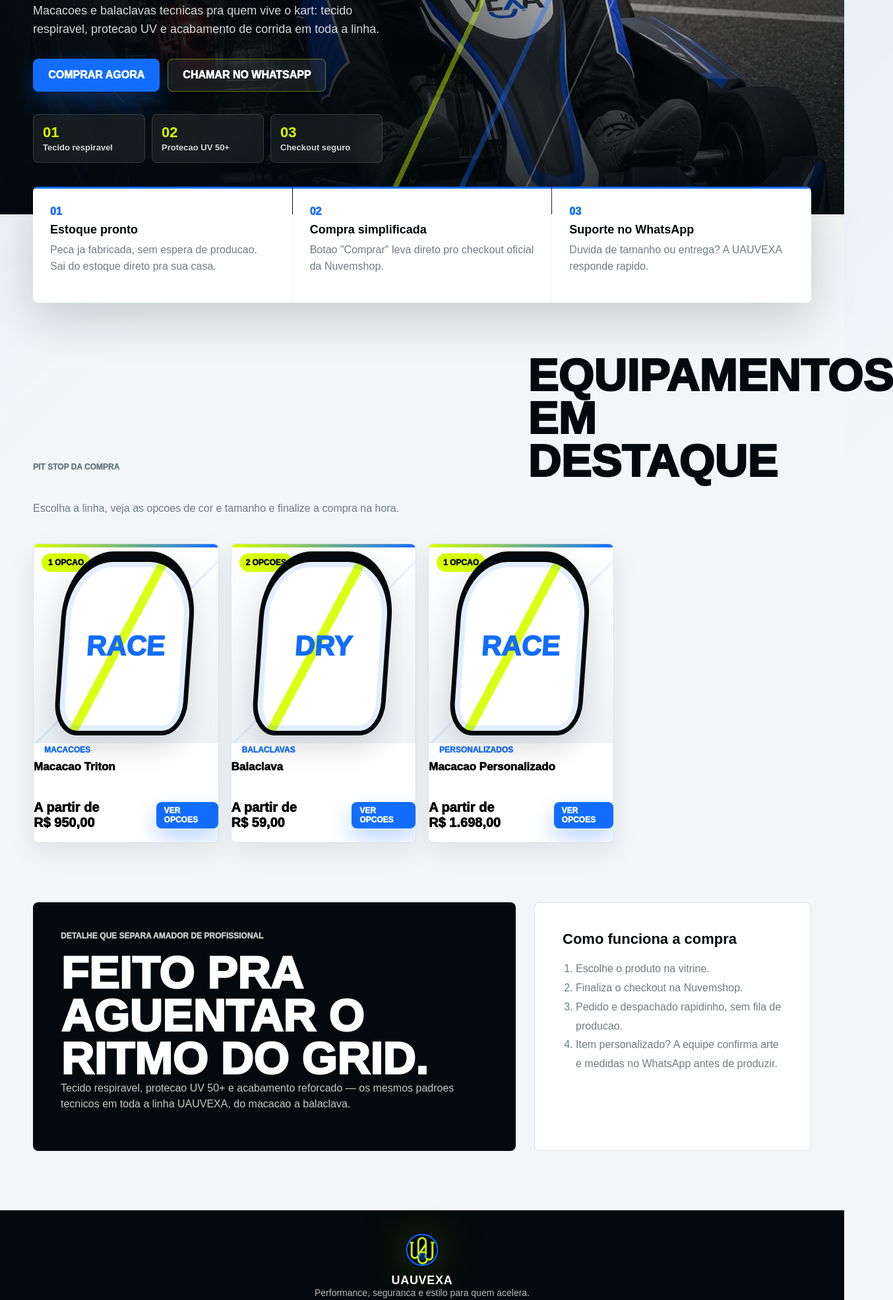
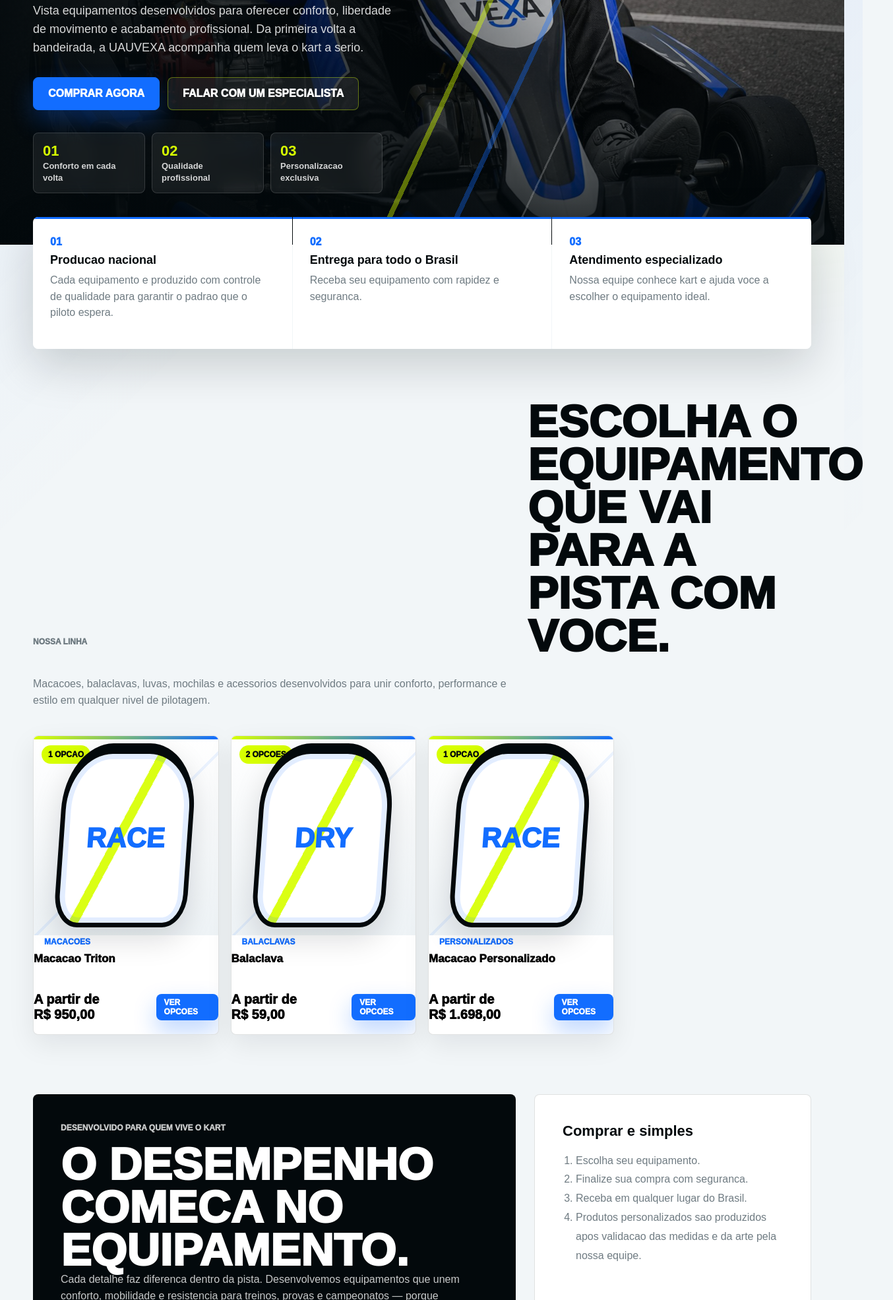
Before and after one commit to murilo-argolo/uauvexa-store, a website: page public/index.html in a window 1280 px wide. Shown: the part 628-2599 px from the top of the page at 66% size, 1354 px wide, since content can reach past the window. Drawn offline with Linux system fonts and the light colour scheme; no server answers.

Commit message:
Rewrite homepage copy for premium racing-brand positioning
Text-only pass across hero, both card rows, catalog intro, dark
block, "how it works" and footer - repositioning UAUVEXA as a
performance/competition gear brand (Sparco/OMP/Alpinestars tier)
instead of generic e-commerce language. No structure, layout, CSS,
or components touched.

```diff
--- a/public/index.html
+++ b/public/index.html
@@ -34,17 +34,17 @@
         <div class="hero-media" aria-hidden="true"></div>
         <div class="speed-lines" aria-hidden="true"></div>
         <div class="hero-content">
-          <p class="eyebrow">Kart gear / linha completa / performance de pista</p>
-          <h1>Vista velocidade antes da largada.</h1>
-          <p class="hero-copy">Macacoes e balaclavas tecnicas pra quem vive o kart: tecido respiravel, protecao UV e acabamento de corrida em toda a linha.</p>
+          <p class="eyebrow">Equipamentos de alta performance para pilotos de kart</p>
+          <h1>Performance comeca antes da largada.</h1>
+          <p class="hero-copy">Vista equipamentos desenvolvidos para oferecer conforto, liberdade de movimento e acabamento profissional. Da primeira volta a bandeirada, a UAUVEXA acompanha quem leva o kart a serio.</p>
           <div class="hero-actions">
             <a class="primary-action" href="#produtos">Comprar agora</a>
-            <a class="secondary-action" href="https://wa.me/5531991337700" target="_blank" rel="noreferrer">Chamar no WhatsApp</a>
+            <a class="secondary-action" href="https://wa.me/5531991337700" target="_blank" rel="noreferrer">Falar com um especialista</a>
           </div>
           <div class="race-metrics" aria-label="Destaques UAUVEXA">
-            <div><strong>01</strong><span>Tecido respiravel</span></div>
-            <div><strong>02</strong><span>Protecao UV 50+</span></div>
-            <div><strong>03</strong><span>Checkout seguro</span></div>
+            <div><strong>01</strong><span>Conforto em cada volta</span></div>
+            <div><strong>02</strong><span>Qualidade profissional</span></div>
+            <div><strong>03</strong><span>Personalizacao exclusiva</span></div>
           </div>
         </div>
       </section>
@@ -52,26 +52,26 @@
       <section class="trust-strip" aria-label="Diferenciais">
         <div>
           <span>01</span>
-          <strong>Estoque pronto</strong>
-          <p>Peca ja fabricada, sem espera de producao. Sai do estoque direto pra sua casa.</p>
+          <strong>Producao nacional</strong>
+          <p>Cada equipamento e produzido com controle de qualidade para garantir o padrao que o piloto espera.</p>
         </div>
         <div>
           <span>02</span>
-          <strong>Compra simplificada</strong>
-          <p>Botao "Comprar" leva direto pro checkout oficial da Nuvemshop.</p>
+          <strong>Entrega para todo o Brasil</strong>
+          <p>Receba seu equipamento com rapidez e seguranca.</p>
         </div>
         <div>
           <span>03</span>
-          <strong>Suporte no WhatsApp</strong>
-          <p>Duvida de tamanho ou entrega? A UAUVEXA responde rapido.</p>
+          <strong>Atendimento especializado</strong>
+          <p>Nossa equipe conhece kart e ajuda voce a escolher o equipamento ideal.</p>
         </div>
       </section>
 
       <section class="catalog-section" id="produtos">
         <div class="section-heading">
-          <p class="eyebrow">Pit stop da compra</p>
-          <h2>Equipamentos em destaque</h2>
-          <p>Escolha a linha, veja as opcoes de cor e tamanho e finalize a compra na hora.</p>
+          <p class="eyebrow">Nossa linha</p>
+          <h2>Escolha o equipamento que vai para a pista com voce.</h2>
+          <p>Macacoes, balaclavas, luvas, mochilas e acessorios desenvolvidos para unir conforto, performance e estilo em qualquer nivel de pilotagem.</p>
         </div>
 
         <div class="product-grid" data-products>
@@ -83,17 +83,17 @@
 
       <section class="fit-section" id="performance">
         <div class="fit-copy">
-          <p class="eyebrow">Detalhe que separa amador de profissional</p>
-          <h2>Feito pra aguentar o ritmo do grid.</h2>
-          <p>Tecido respiravel, protecao UV 50+ e acabamento reforcado — os mesmos padroes tecnicos em toda a linha UAUVEXA, do macacao a balaclava.</p>
+          <p class="eyebrow">Desenvolvido para quem vive o kart</p>
+          <h2>O desempenho comeca no equipamento.</h2>
+          <p>Cada detalhe faz diferenca dentro da pista. Desenvolvemos equipamentos que unem conforto, mobilidade e resistencia para treinos, provas e campeonatos — porque performance nao depende so do motor. Ela comeca na escolha do equipamento.</p>
         </div>
         <div class="fit-panel">
-          <strong>Como funciona a compra</strong>
+          <strong>Comprar e simples</strong>
           <ol>
-            <li>Escolhe o produto na vitrine.</li>
-            <li>Finaliza o checkout na Nuvemshop.</li>
-            <li>Pedido e despachado rapidinho, sem fila de producao.</li>
-            <li>Item personalizado? A equipe confirma arte e medidas no WhatsApp antes de produzir.</li>
+            <li>Escolha seu equipamento.</li>
+            <li>Finalize sua compra com seguranca.</li>
+            <li>Receba em qualquer lugar do Brasil.</li>
+            <li>Produtos personalizados sao produzidos apos validacao das medidas e da arte pela nossa equipe.</li>
           </ol>
         </div>
       </section>
@@ -105,7 +105,7 @@
           <img class="brand-mark footer-mark" src="assets/logo-uauvexa.png" alt="UAUVEXA" width="64" height="64">
           <div>
             <strong>UAUVEXA</strong>
-            <p>Performance, seguranca e estilo para quem acelera.</p>
+            <p>Equipamentos desenvolvidos para quem vive a velocidade: macacoes, balaclavas, luvas, mochilas e acessorios de alta performance para pilotos de kart.</p>
           </div>
         </div>
         <div class="footer-links">
```
